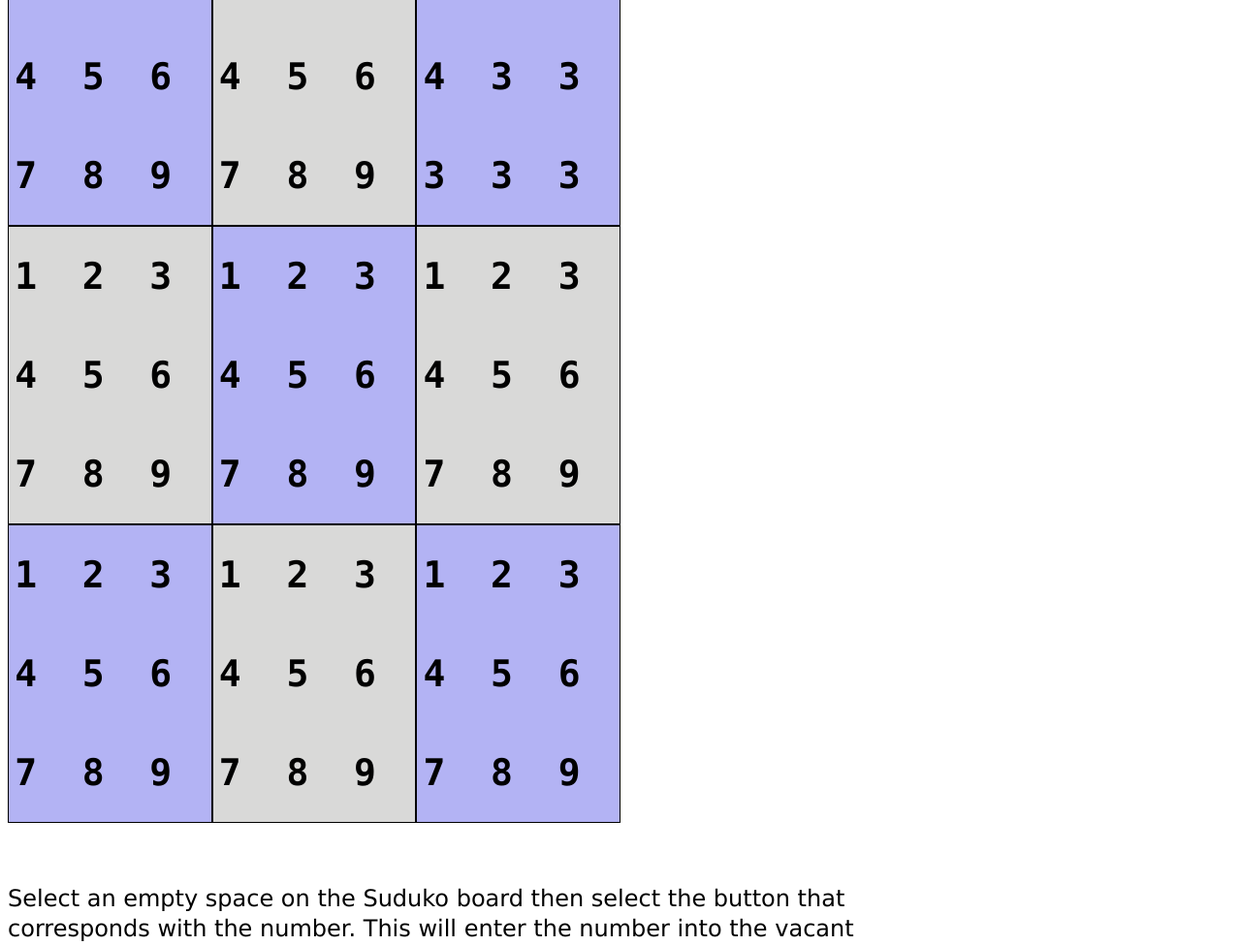
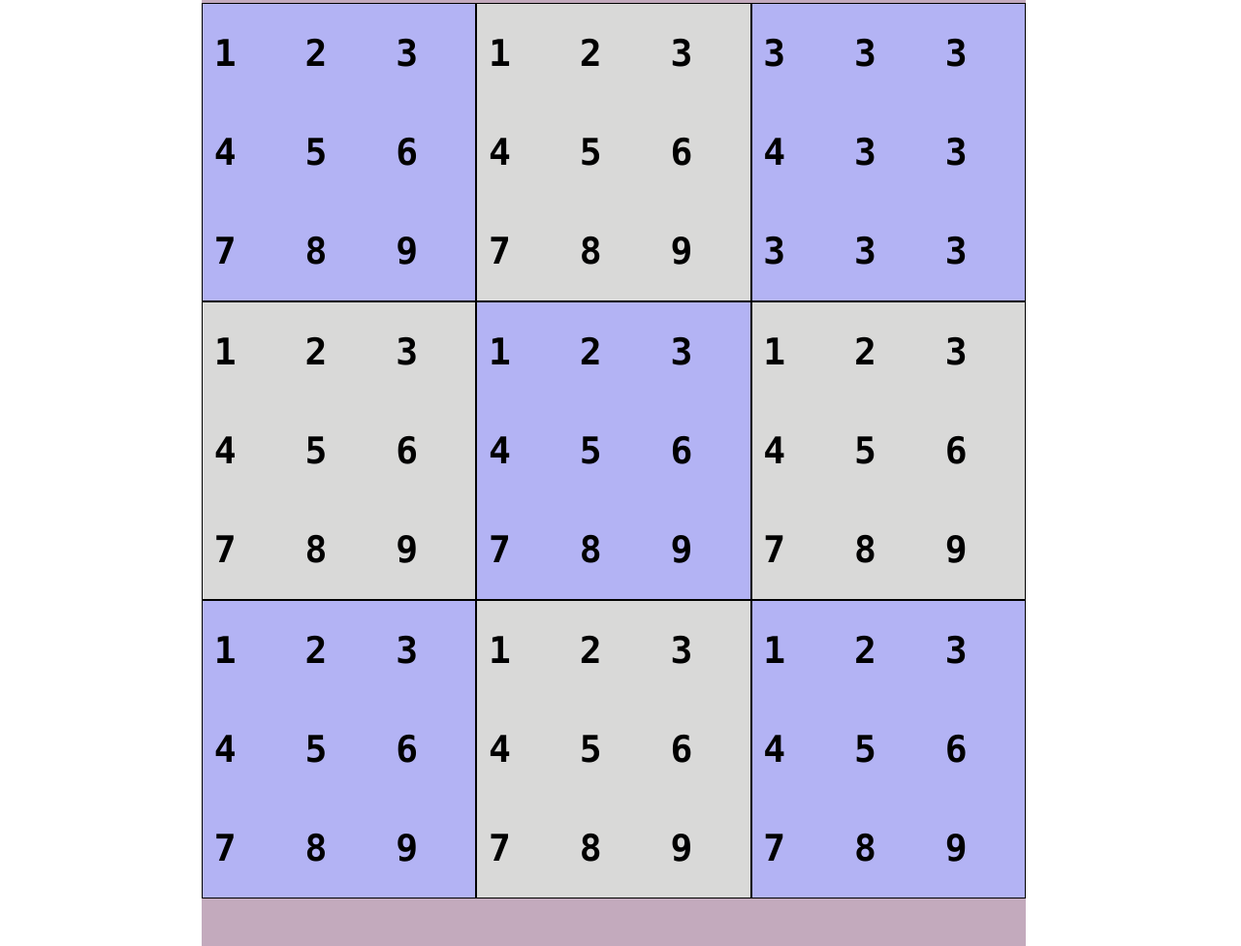
Before and after one commit to simplypstar/Milestone-Game-Project, a website: page index.html in a window 1280 px wide. Shown: the part 262-1238 px from the top of the page at 97% size. Drawn offline with nearby package versions, Linux system fonts and the light colour scheme.

Commit message:
commit updates

```diff
--- a/assets/scripts.css
+++ b/assets/scripts.css
@@ -1,11 +1,17 @@
 /*   */
 
+.pageContent {
+    align-items: center;
+    max-width: 850px;
+    margin: 100px 200px;
+    background-color:rgb(195, 170, 189);
+}
 
  #top-row, #middle-row, #bottom-row {
     display: grid;
     /*grid-template-columns: repeat(3, auto);*/
     grid-template-columns: repeat(3, .5fr);
-    width: 50%;
+    width: 100%;
     border: 1px 1px 1px solid;
     /*background-color:rgb(124, 124, 121);*/
  }
@@ -84,16 +90,14 @@ input:focus {
     background-color:rgb(179, 179, 244);
 }
 
-/* Changes the background of a selected input field to yellow*/
-input:focus {
-    background-color: rgb(243, 243, 54);
-}
+
 
 p {
     font-family: 'Lucida Sans', 'Lucida Sans Regular', 'Lucida Grande', 'Lucida Sans Unicode', Geneva, Verdana, sans-serif;
-    font-size: 24px;
+    font-size: 22px;
     line-height: 1px;
     margin-bottom: 30px;
+    font-weight: bold;
 
 }
 
@@ -110,6 +114,13 @@ button {
     border-radius: 12px;
     text-decoration: none;
     grid-template-columns: repeat(6, 0fr);
+    position: relative;
+
+}
+
+/* Changes the background of a selected input field to yellow*/
+input:focus {
+    background-color: rgb(243, 243, 54);
 }
 
 
--- a/index.html
+++ b/index.html
@@ -11,16 +11,18 @@
     <script src="https://ajax.googleapis.com/ajax/libs/jquery/3.6.4/jquery.min.js"></script>
 </head>
 <body>
-    <h1>Milestone 1 Game Project--1</h1>
-    <h2>Play Sudoku</h2>
+<div class="pageContent">
+    <h1>Sudoku The Easy Way</h1>
+    <h2>Click here to learn how to play Sudoku</h2>
     <h1>Have fun!</h1>
     <div id="top-row">
         <div id="top-left-grid" class="col">
             <div class="position-1">
-                <input type="number" min="1" max="9" value="1">
+                <input type="number" id="top-left-position1" min="1" max="9" value="1"
+                onclick="this.value = ' '"/>
             </div>
             <div class="position-2">
-                <input type="number" min="1" max="9" value="2">
+                <input type="number" id="top-left-position2" min="1" max="9" value="2">
             </div>
             <div class="position-3">
                 <input type="number" min="1" max="9" value="3">
@@ -100,7 +102,7 @@
             <div class="position-8">
                 <input type="number" min="1" max="9" value="3">
             </div>
-            <div class="position-9">
+            <div clastype="number" mins="position-9">
                 <input type="number" min="1" max="9" value="3">
             </div>
         </div>
@@ -120,65 +122,65 @@
         </div>
 
         <div id="middle-center-grid" class="col">
-            <div class="item5"><input type=text id=input size="4" value="1"></div>
-            <div class="item5"><input type=text id=input size="4" value="2"></div>
-            <div class="item5"><input type=text id=input size="4" value="3"></div>
-            <div class="item5"><input type=text id=input size="4" value="4"></div>
-            <div class="item5"><input type=text id=input size="4" value="5"></div>
-            <div class="item5"><input type=text id=input size="4" value="6"></div>
-            <div class="item5"><input type=text id=input size="4" value="7"></div>
-            <div class="item5"><input type=text id=input size="4" value="8"></div>
-            <div class="item5"><input type=text id=input size="4" value="9"></div>
+            <div class="item5"><input type="number" min="1" max="9" value="1"></div>
+            <div class="item5"><input type="number" min="1" max="9" value="2"></div>
+            <div class="item5"><input type="number" min="1" max="9" value="3"></div>
+            <div class="item5"><input type="number" min="1" max="9" value="4"></div>
+            <div class="item5"><input type="number" min="1" max="9" value="5"></div>
+            <div class="item5"><input type="number" min="1" max="9" value="6"></div>
+            <div class="item5"><input type="number" min="1" max="9" value="7"></div>
+            <div class="item5"><input type="number" min="1" max="9" value="8"></div>
+            <div class="item5"><input type="number" min="1" max="9" value="9"></div>
         </div>
 
         <div id="middle-right-grid" class="col">
-            <div class="item6"><input type=text id=input size="4" value="1"></div>
-            <div class="item6"><input type=text id=input size="4" value="2"></div>
-            <div class="item6"><input type=text id=input size="4" value="3"></div>
-            <div class="item6"><input type=text id=input size="4" value="4"></div>
-            <div class="item6"><input type=text id=input size="4" value="5"></div>
-            <div class="item6"><input type=text id=input size="4" value="6"></div>
-            <div class="item6"><input type=text id=input size="4" value="7"></div>
-            <div class="item6"><input type=text id=input size="4" value="8"></div>
-            <div class="item6"><input type=text id=input size="4" value="9"></div>
+            <div class="item6"><input type="number" min="1" max="9" value="1"></div>
+            <div class="item6"><input type="number" min="1" max="9" value="2"></div>
+            <div class="item6"><input type="number" min="1" max="9" value="3"></div>
+            <div class="item6"><input type="number" min="1" max="9" value="4"></div>
+            <div class="item6"><input type="number" min="1" max="9" value="5"></div>
+            <div class="item6"><input type="number" min="1" max="9" value="6"></div>
+            <div class="item6"><input type="number" min="1" max="9" value="7"></div>
+            <div class="item6"><input type="number" min="1" max="9" value="8"></div>
+            <div class="item6"><input type="number" min="1" max="9" value="9"></div>
         </div>
     </div>
 
     <div id="bottom-row">
         <div id="bottom-left-grid" class="col">
-            <div class="item4"><input type=text id=input size="4" value="1"></div>
-            <div class="item4"><input type=text id=input size="4" value="2"></div>
-            <div class="item4"><input type=text id=input size="4" value="3"></div>
-            <div class="item4"><input type=text id=input size="4" value="4"></div>
-            <div class="item4"><input type=text id=input size="4" value="5"></div>
-            <div class="item4"><input type=text id=input size="4" value="6"></div>
-            <div class="item4"><input type=text id=input size="4" value="7"></div>
-            <div class="item4"><input type=text id=input size="4" value="8"></div>
-            <div class="item4"><input type=text id=input size="4" value="9"></div>
+            <div class="item4"><input type="number" min="1" max="9" value="1"></div>
+            <div class="item4"><input type="number" min="1" max="9" value="2"></div>
+            <div class="item4"><input type="number" min="1" max="9" value="3"></div>
+            <div class="item4"><input type="number" min="1" max="9" value="4"></div>
+            <div class="item4"><input type="number" min="1" max="9" value="5"></div>
+            <div class="item4"><input type="number" min="1" max="9" value="6"></div>
+            <div class="item4"><input type="number" min="1" max="9" value="7"></div>
+            <div class="item4"><input type="number" min="1" max="9" value="8"></div>
+            <div class="item4"><input type="number" min="1" max="9" value="9"></div>
         </div>
 
         <div id="bottom-center-grid" class="col">
-            <div class="item5"><input type=text id=input size="4" value="1"></div>
-            <div class="item5"><input type=text id=input size="4" value="2"></div>
-            <div class="item5"><input type=text id=input size="4" value="3"></div>
-            <div class="item5"><input type=text id=input size="4" value="4"></div>
-            <div class="item5"><input type=text id=input size="4" value="5"></div>
-            <div class="item5"><input type=text id=input size="4" value="6"></div>
-            <div class="item5"><input type=text id=input size="4" value="7"></div>
-            <div class="item5"><input type=text id=input size="4" value="8"></div>
-            <div class="item5"><input type=text id=input size="4" value="9"></div>
+            <div class="item5"><input type="number" min="1" max="9" value="1"></div>
+            <div class="item5"><input type="number" min="1" max="9" value="2"></div>
+            <div class="item5"><input type="number" min="1" max="9" value="3"></div>
+            <div class="item5"><input type="number" min="1" max="9" value="4"></div>
+            <div class="item5"><input type="number" min="1" max="9" value="5"></div>
+            <div class="item5"><input type="number" min="1" max="9" value="6"></div>
+            <div class="item5"><input type="number" min="1" max="9" value="7"></div>
+            <div class="item5"><input type="number" min="1" max="9" value="8"></div>
+            <div class="item5"><input type="number" min="1" max="9" value="9"></div>
         </div>
 
         <div id="bottom-right-grid" class="col">
-            <div class="item6"><input type=text id=input size="4" value="1"></div>
-            <div class="item6"><input type=text id=input size="4" value="2"></div>
-            <div class="item6"><input type=text id=input size="4" value="3"></div>
-            <div class="item6"><input type=text id=input size="4" value="4"></div>
-            <div class="item6"><input type=text id=input size="4" value="5"></div>
-            <div class="item6"><input type=text id=input size="4" value="6"></div>
-            <div class="item6"><input type=text id=input size="4" value="7"></div>
-            <div class="item6"><input type=text id=input size="4" value="8"></div>
-            <div class="item6"><input type=text id=input size="4" value="9"></div>
+            <div class="item6"><input type="number" min="1" max="9" value="1"></div>
+            <div class="item6"><input type="number" min="1" max="9" value="2"></div>
+            <div class="item6"><input type="number" min="1" max="9" value="3"></div>
+            <div class="item6"><input type="number" min="1" max="9" value="4"></div>
+            <div class="item6"><input type="number" min="1" max="9" value="5"></div>
+            <div class="item6"><input type="number" min="1" max="9" value="6"></div>
+            <div class="item6"><input type="number" min="1" max="9" value="7"></div>
+            <div class="item6"><input type="number" min="1" max="9" value="8"></div>
+            <div class="item6"><input type="number" min="1" max="9" value="9"></div>
         </div>
     </div>
 
@@ -190,8 +192,8 @@
 
 
 <!-- <div class="button"> -->
-    <button id="button1">1</button>
-    <button id="button2">2</button>
+    <button id="button1" value="1" onclick="button1_Function()">1</button>
+    <button id="button2" value="2" onclick="button2_Function()">2</button>
     <button id="button3">3</button>
     <button id="button4">4</button>
     <button id="button5">5</button>
@@ -213,6 +215,21 @@
 <p id="demo9"></p>
 
 
+<p></p>
+<p></p>
+</div>
+<p></p>
+<p></p>
+<p></p>
+<p></p>
+<p id="demoNumb"></p>
+<p>This is the end of the page</p>
+<p>This is the enf of the page</p>
+<p></p>
+<p></p>
+
+
+
 </body>
 
 </html>
```
Also changed, not shown: assets/index.js (+41 -22 lines).
